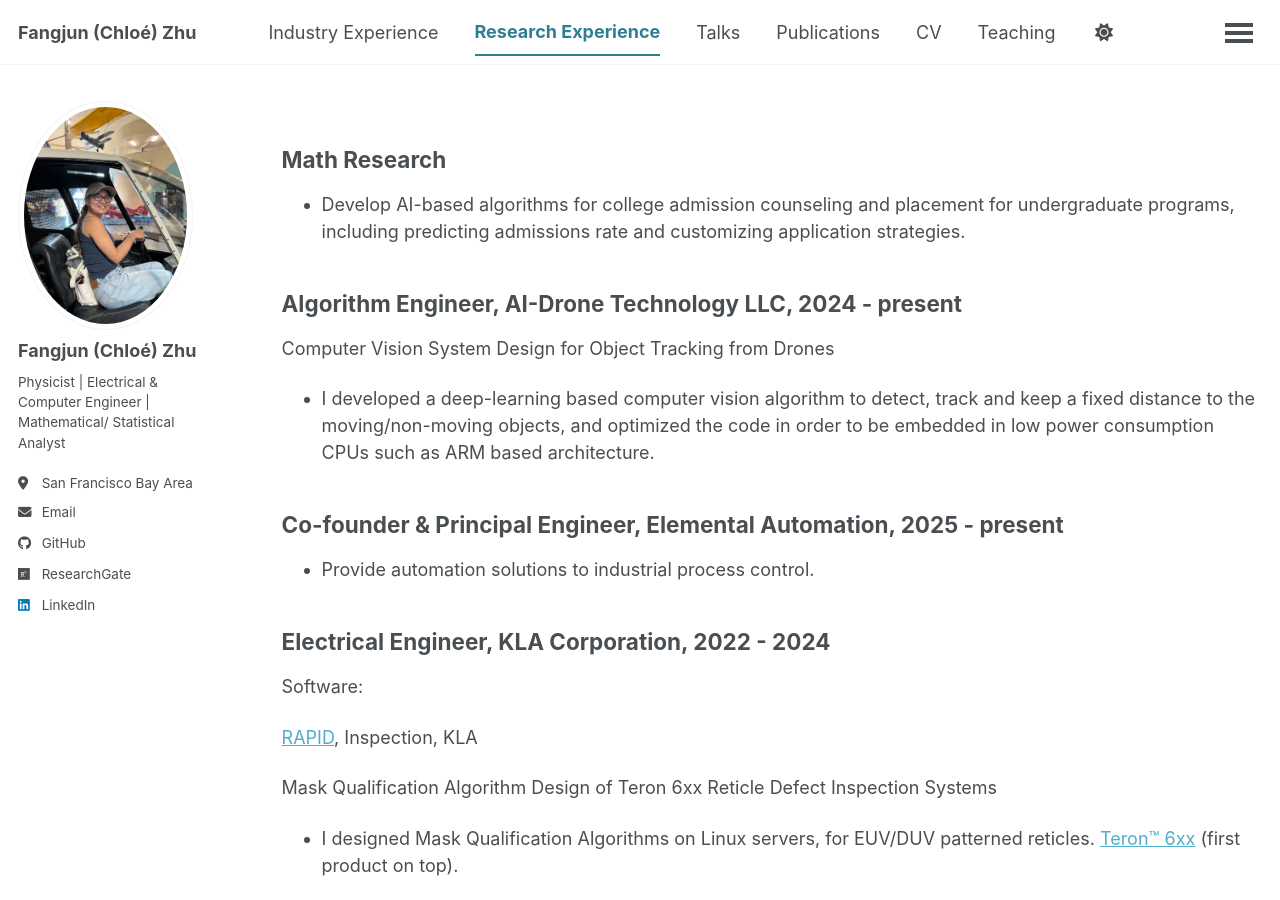
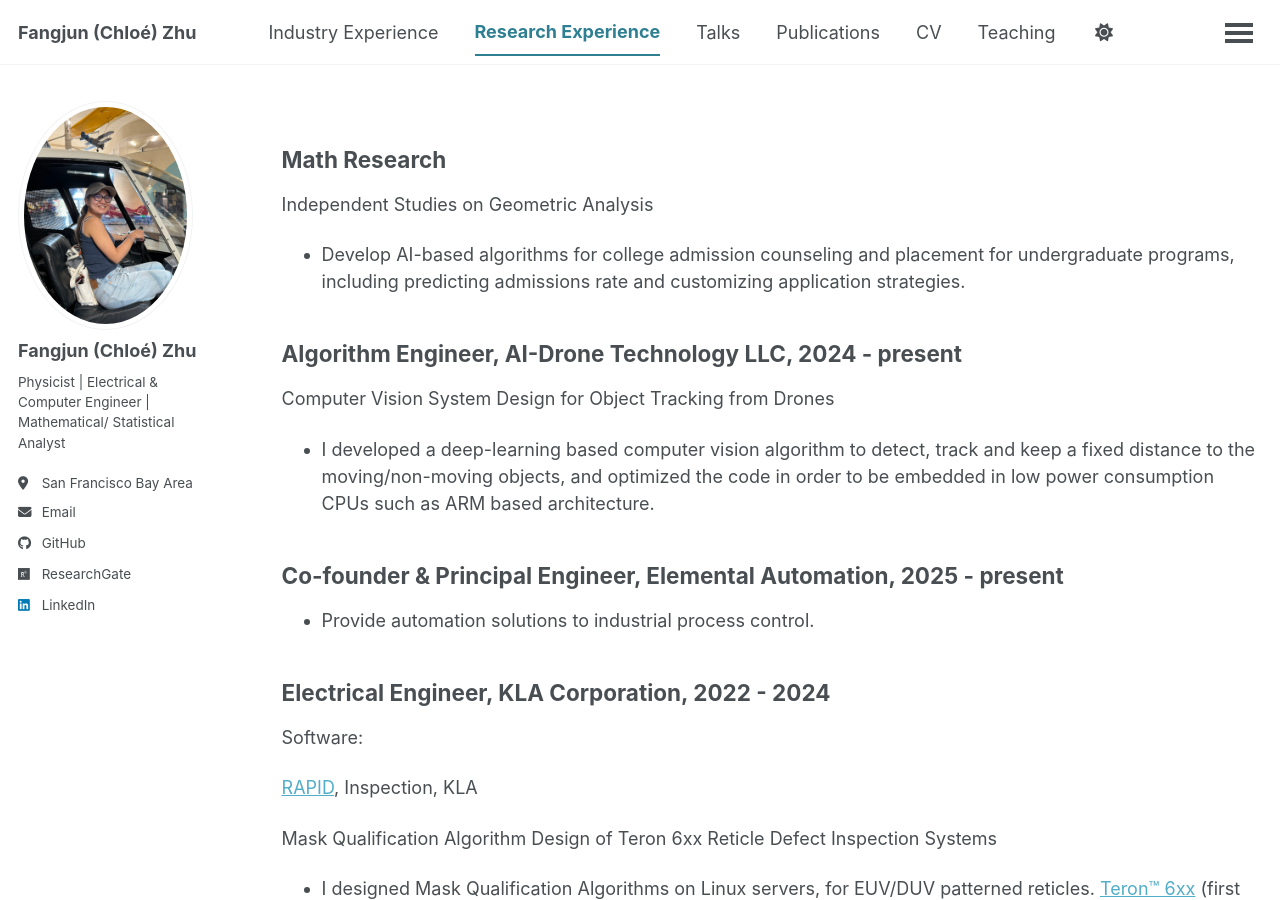
Before and after one commit to ChloeZhu1/ChloeZhu1.github.io, a Jekyll site: the page built from _pages/research-experience.md, in a window 1280 px wide and 900 px high. Built offline with Jekyll 4.4.1, drawn with Linux system fonts in a browser that asks for light colours; a script bundle is joined from its source files by our own code; library files that are not in the unit come from our copies.

Commit message:
Update research-experience.md

```diff
--- a/_pages/research-experience.md
+++ b/_pages/research-experience.md
@@ -8,6 +8,7 @@ redirect_from:
 ---
 {% include base_path %}
 ## Math Research
+Independent Studies on Geometric Analysis
 * Develop AI-based algorithms for college admission counseling and placement for undergraduate programs, including predicting admissions rate and customizing application strategies.
 
 ## Algorithm Engineer, AI-Drone Technology LLC, 2024 - present
```
